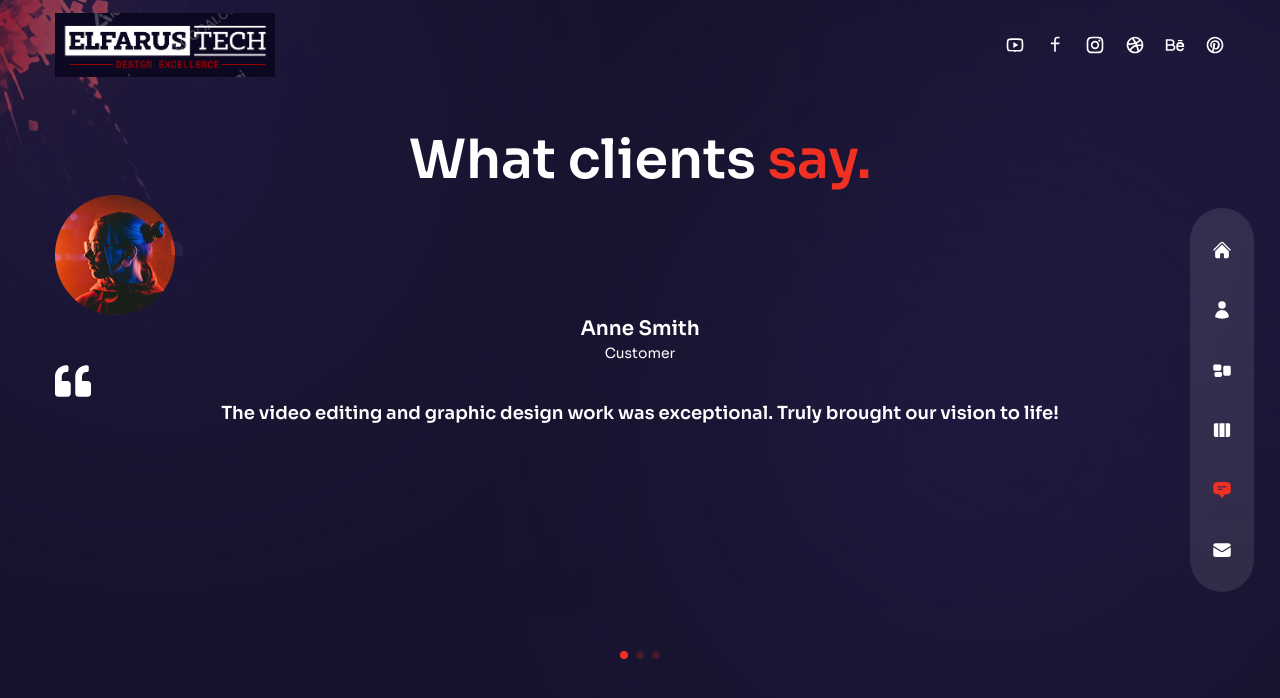
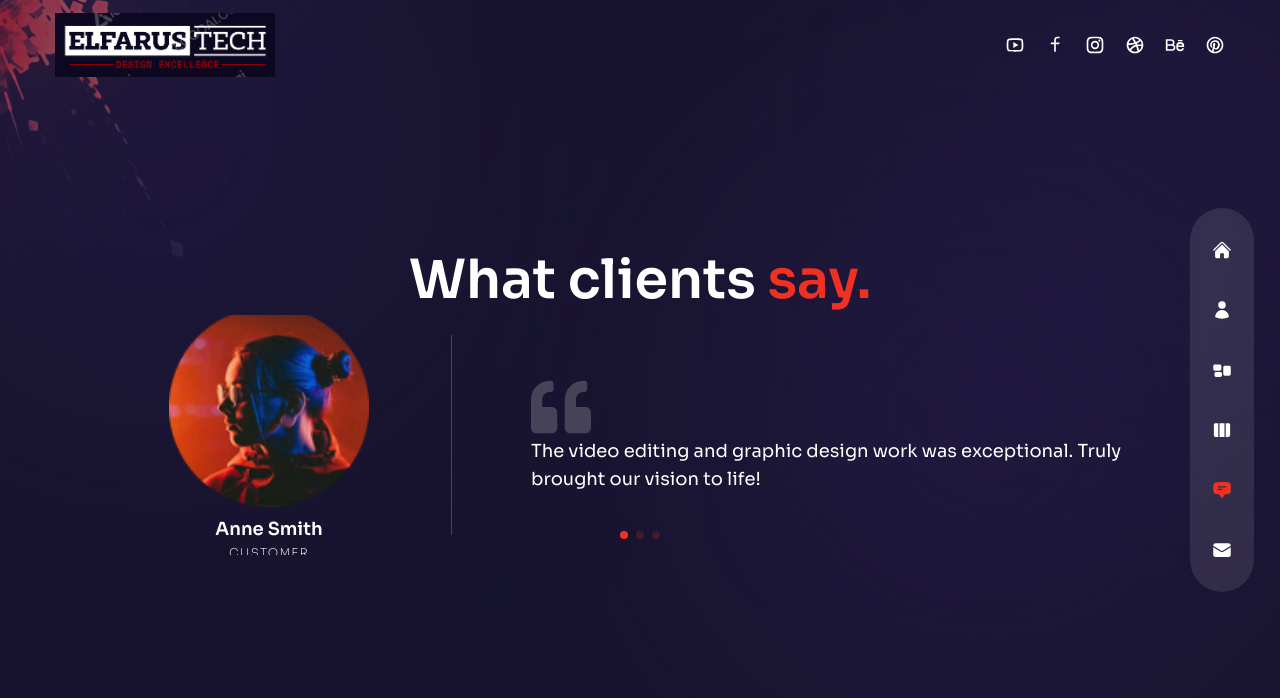
Before and after one commit to Besufekad-HAZ/Elfarus-Portfolio, a Next.js app: page /testimonials in a window 1280 px wide. Shown: the top 698 px of the page. Built offline with nearby package versions, Linux system fonts and the light colour scheme.

Commit message:
Fix some styling on the testimonial swiper div

```diff
--- a/components/TestimonialSlider.js
+++ b/components/TestimonialSlider.js
@@ -32,7 +32,7 @@
 import "swiper/css/pagination";
 
 // import required modules
-import { Pagination } from "swiper";
+import { Navigation, Pagination } from "swiper";
 
 // icons
 import { FaQuoteLeft } from "react-icons/fa";
@@ -43,34 +43,61 @@
 const TestimonialSlider = () => {
   return (
     <Swiper
-      spaceBetween={10}
+      navigation={true}
       pagination={{
         clickable: true,
       }}
-      modules={[Pagination]}
-      className="h-[280px] sm:h-[480px]"
+      modules={[Navigation, Pagination]}
+      className="h-[40vh] md:h-[30vh]"
     >
       {testimonialSlider.map((person, index) => {
         return (
           <SwiperSlide key={index}>
-            <div>
+            <div
+              className="flex flex-col items-center md:flex-row gap-x-8 h-full
+            px-16"
+            >
               {/* avatar, name, position */}
-              <div>
-                {/* avatar  */}
-                <img src={person.image} alt="" />
-                {/* name */}
-                <div className="text-xl font-semibold">{person.name}</div>
-                {/* position  */}
-                <div className="text-sm">{person.position}</div>
+              <div
+                className="w-full max-w-[300px] flex flex-col xl:justify-center
+              items-center relative mx-auto xl:mx-0"
+              >
+                <div className="flex flex-col justify-center text-center">
+                  {/* avatar  */}
+                  <div className="mb-2 mx-auto">
+                    <Image
+                      src={person.image}
+                      width={100}
+                      height={100}
+                      alt="client images"
+                      className="md:w-[200px]"
+                    />
+                  </div>
+                  {/* name */}
+                  <div className="text-lg font-semibold">{person.name}</div>
+                  {/* position  */}
+                  <div className="text-[12px] uppercase font-extralight tracking-widest">
+                    {person.position}
+                  </div>
+                </div>
               </div>
               {/* quote & message */}
-              <div>
+              <div
+                className="flex-1 flex flex-col justify-center
+              before:w-[1px] xl:before:bg-white/20 xl:before:absolute xl:before:left-0
+              xl:before:h-[200px] relative xl:pl-20"
+              >
                 {/* quote icon */}
                 <div>
-                  <FaQuoteLeft className="text-4xl" />
+                  <FaQuoteLeft
+                    className="text-4xl xl:text-6xl text-white/20
+                  mx-auto md:mx-0"
+                  />
                 </div>
                 {/* message  */}
-                <div className="text-lg font-semibold">{person.message}</div>
+                <div className="xl:text-lg text-center md:text-left">
+                  {person.message}
+                </div>
               </div>
             </div>
           </SwiperSlide>
```
